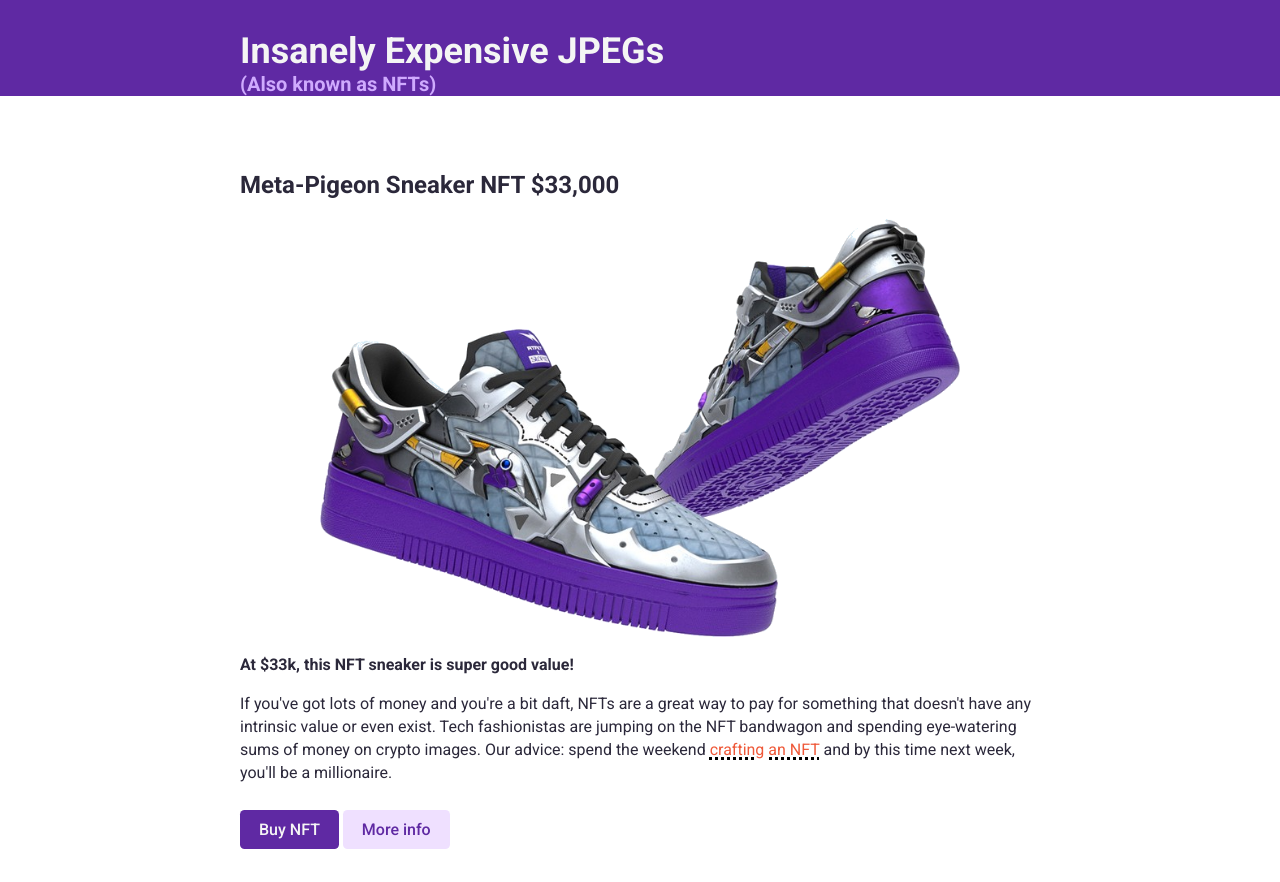
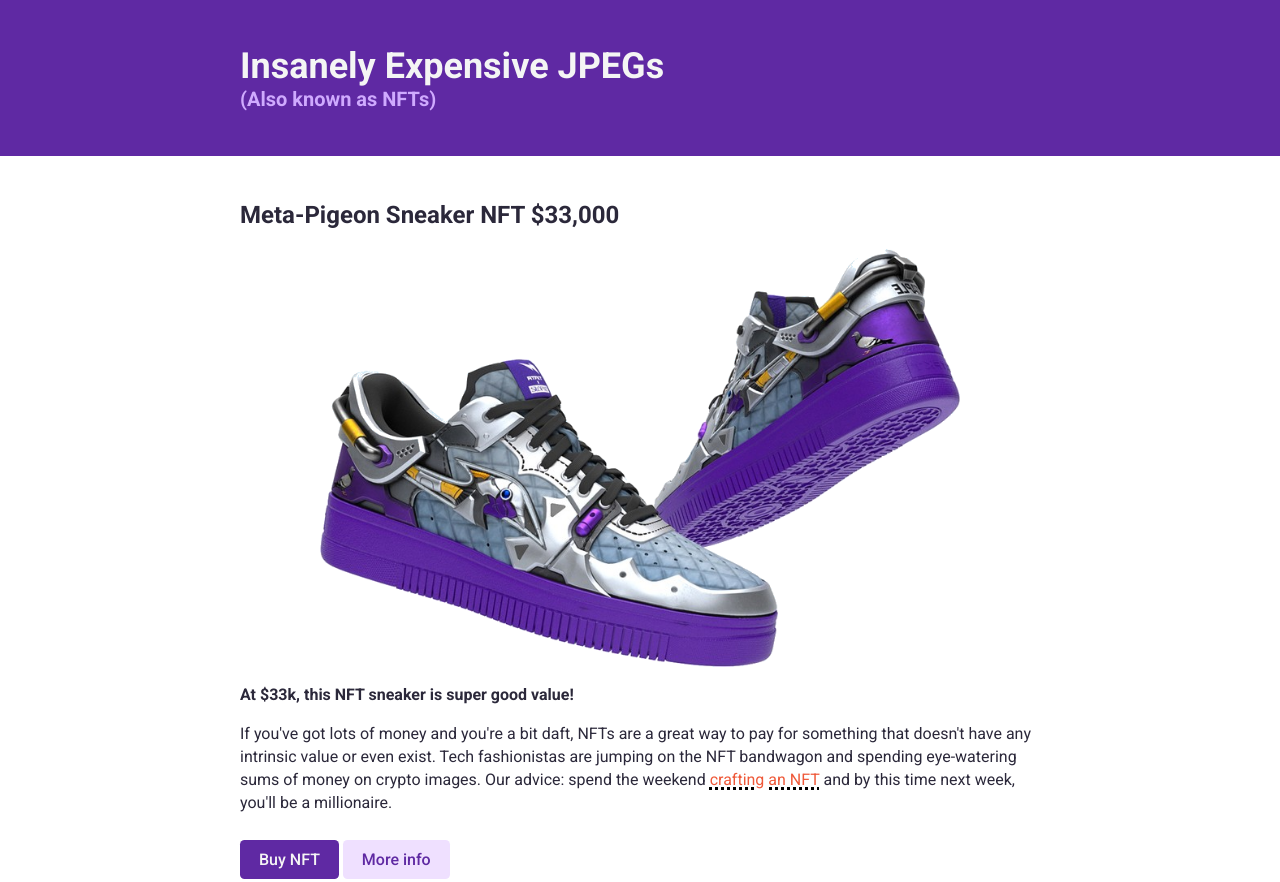
Before and after one commit to anwarrahim/NFT-website, a plain HTML site: page index.html in a window 1280 px wide. Shown: the top 882 px of the page. Drawn offline with Linux system fonts and the light colour scheme.

Commit message:
refactor header styles for consistency and improve container formatting

```diff
--- a/index.css
+++ b/index.css
@@ -8,17 +8,13 @@ body{
 header , .section-2nd{
     background-color: #5f29a3;
 }
-header {
-    padding-top: 1.87em;
-    margin-bottom: 1.87em;
-}
 
 
 body, h1, h3{
     margin: 0;
 }
 
-section, footer{
+header, section, footer{
     padding: 45px 0;
 }
 
@@ -57,7 +53,7 @@ a:hover, a:active{
     margin: 0 auto;
 }
 
-.container {
+.container{
     max-width: 800px;
     width: 90%;
     margin: 0 auto;
```
